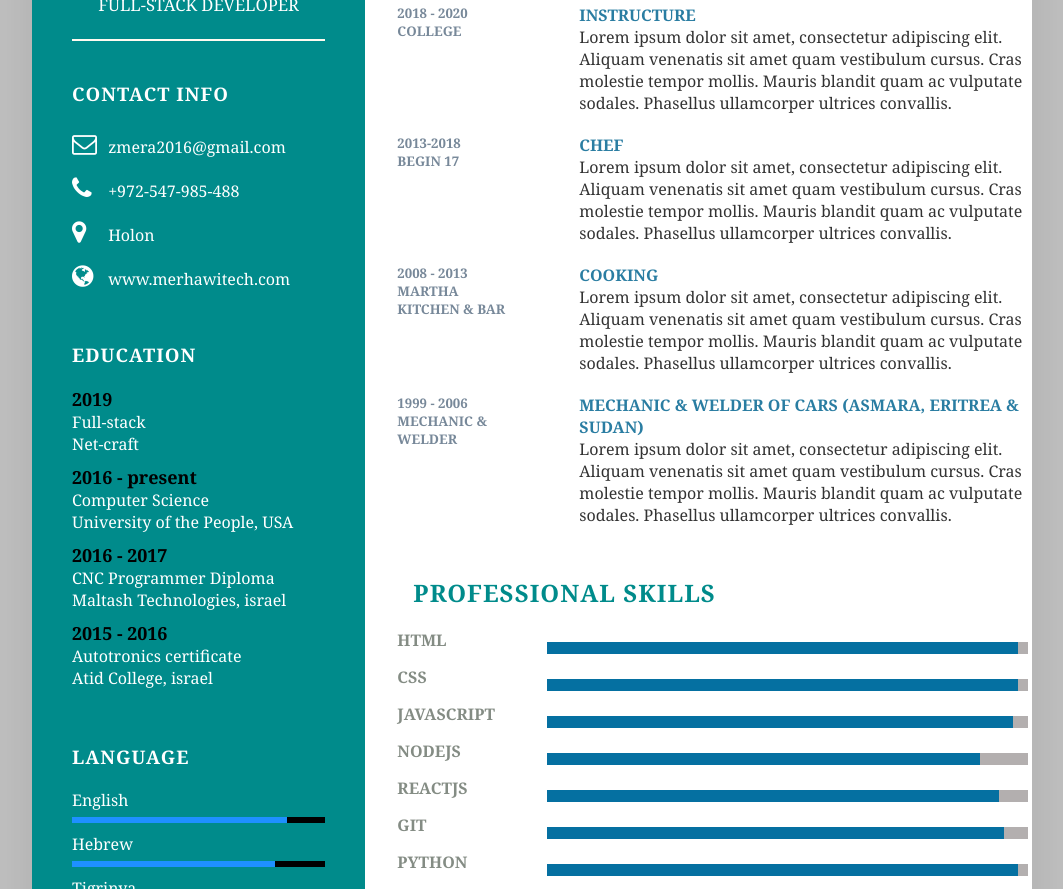
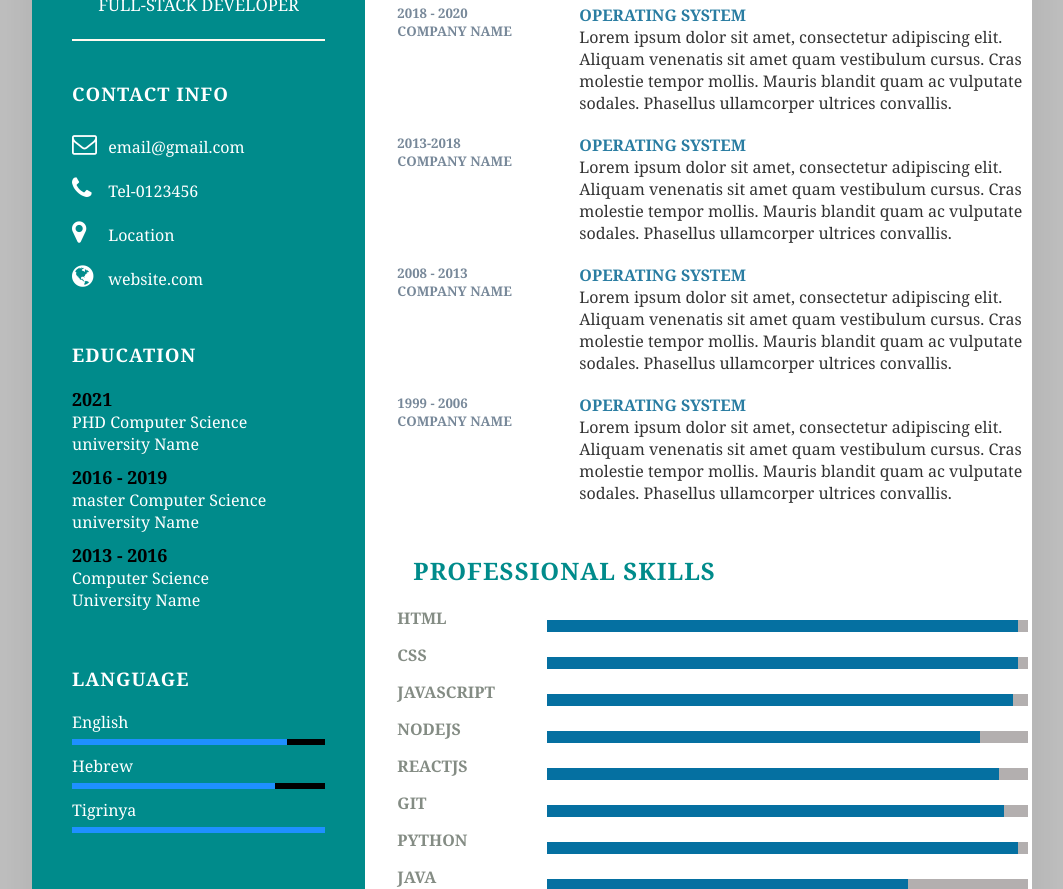
Before and after one commit to MerhawiGu/Resume-html-and-css, a plain HTML site: page index.html in a window 1280 px wide. Shown: the part 350-1239 px from the top of the page, without its empty margins (108-1171 px from the left). Drawn offline with Linux system fonts and the light colour scheme.

Commit message:
last commit

```diff
--- a/index.html
+++ b/index.html
@@ -15,7 +15,7 @@
                 <div class="avitar">
                     <img src="img/img.png" alt="">
                 </div>
-                <h2>Merhawi - Gulwet <br><span>Full-Stack Developer</span></h2>
+                <h2>Your - Name <br><span>Full-Stack Developer</span></h2>
             </div>
             <!---Contact info-->
             <div class="contact">
@@ -23,19 +23,19 @@
                 <ul>
                     <li>
                         <span class="icon"><i class="fa fa-envelope-o" aria-hidden="true"></i></span>
-                        <span class="text">zmera2016@gmail.com</span>
+                        <span class="text">email@gmail.com</span>
                     </li>
                     <li>
                         <span class="icon"><i class="fa fa-phone" aria-hidden="true"></i></span>
-                        <span class="text">+972-547-985-488</span>
+                        <span class="text">Tel-0123456</span>
                     </li>
                     <li>
                         <span class="icon"><i class="fa fa-map-marker" aria-hidden="true"></i></span>
-                        <span class="text">Holon</span>
+                        <span class="text">Location</span>
                     </li>
                     <li>
                         <span class="icon"><i class="fa fa-globe" aria-hidden="true"></i></span>
-                        <span class="text">www.merhawitech.com</span>
+                        <span class="text">website.com</span>
                     </li>
                 </ul>
             </div>
@@ -45,24 +45,19 @@
                 <h3 class="title">Education</h3>
                 <ul>
                     <li>
-                        <h5>2019</h5>
-                        <h4>Full-stack</h4>
-                        <h4>Net-craft</h4>
+                        <h5>2021</h5>
+                        <h4>PHD Computer Science </h4>
+                        <h4>university Name</h4>
                     </li>
                     <li>
-                        <h5>2016 - present</h5>
-                        <h4>Computer Science</h4>
-                        <h4>University of the People, USA</h4>
+                        <h5>2016 - 2019</h5>
+                        <h4>master Computer Science</h4>
+                        <h4>university Name</h4>
                     </li>
                     <li>
-                        <h5>2016 - 2017</h5>
-                        <h4>CNC Programmer Diploma</h4>
-                        <h4>Maltash Technologies, israel</h4>
-                    </li>
-                    <li>
-                        <h5>2015 - 2016</h5>
-                        <h4>Autotronics certificate</h4>
-                        <h4>Atid College,  israel</h4>
+                        <h5>2013 - 2016</h5>
+                        <h4>Computer Science</h4>
+                        <h4>University Name</h4>
                     </li>
                 </ul>
             </div>
@@ -102,10 +97,10 @@
             <div class="box">
                 <div class="experience">
                     <h5>2018 - 2020</h5>
-                    <h5>College</h5>
+                    <h5>Company Name</h5>
                 </div>
                 <div class="description">
-                    <h4>instructure</h4>
+                    <h4>Operating System</h4>
                     <p>Lorem ipsum dolor sit amet, consectetur adipiscing elit. Aliquam venenatis sit amet quam vestibulum cursus. Cras molestie tempor mollis. Mauris blandit quam ac vulputate sodales. Phasellus ullamcorper ultrices convallis.</p>
                 </div>
             </div>
@@ -113,10 +108,10 @@
             <div class="box">
                 <div class="experience">
                     <h5> 2013-2018</h5>
-                    <h5>Begin 17</h5>
+                    <h5>Company name</h5>
                 </div>
                 <div class="description">
-                    <h4>Chef</h4>
+                    <h4>Operating System</h4>
                     <p>Lorem ipsum dolor sit amet, consectetur adipiscing elit. Aliquam venenatis sit amet quam vestibulum cursus. Cras molestie tempor mollis. Mauris blandit quam ac vulputate sodales. Phasellus ullamcorper ultrices convallis.</p>
                 </div>
             </div>
@@ -124,10 +119,10 @@
         <div class="box">
             <div class="experience">
                 <h5>2008 - 2013</h5>
-                <h5>Martha <br>Kitchen & Bar</h5>
+                <h5>Company Name</h5>
             </div>
             <div class="description">
-                <h4>Cooking</h4>
+                <h4>Operating System</h4>
                 <p>Lorem ipsum dolor sit amet, consectetur adipiscing elit. Aliquam venenatis sit amet quam vestibulum cursus. Cras molestie tempor mollis. Mauris blandit quam ac vulputate sodales. Phasellus ullamcorper ultrices convallis.</p>
             </div>
         </div>
@@ -135,10 +130,10 @@
             <div class="box">
             <div class="experience">
                 <h5>1999 - 2006</h5>
-                <h5>Mechanic & Welder</h5>
+                <h5>Company Name</h5>
             </div>
             <div class="description">
-                <h4>Mechanic & Welder of Cars (Asmara, Eritrea & Sudan)</h4>
+                <h4>Operating System</h4>
                 <p>Lorem ipsum dolor sit amet, consectetur adipiscing elit. Aliquam venenatis sit amet quam vestibulum cursus. Cras molestie tempor mollis. Mauris blandit quam ac vulputate sodales. Phasellus ullamcorper ultrices convallis.
                      </p>
             </div>
```
